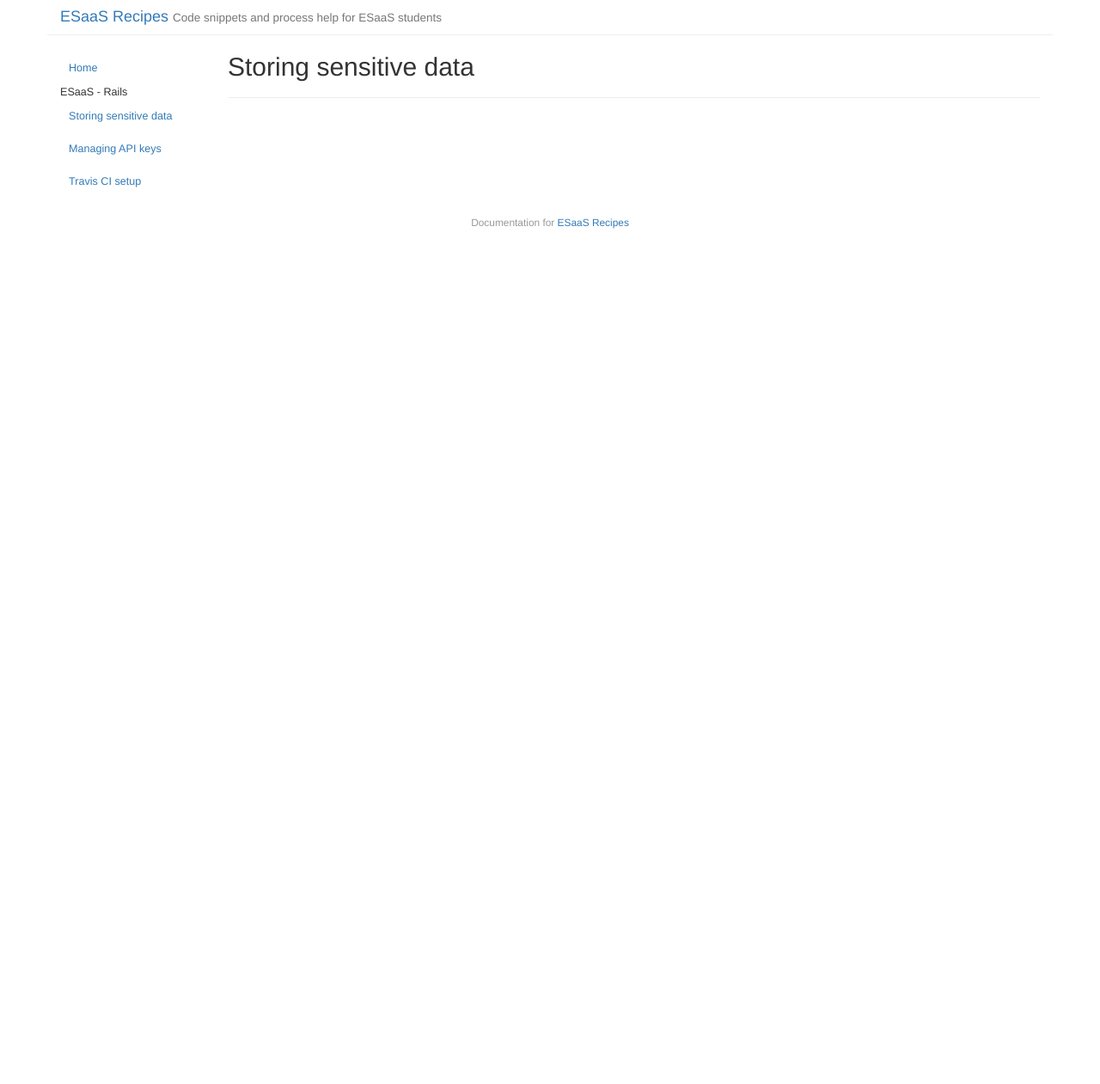
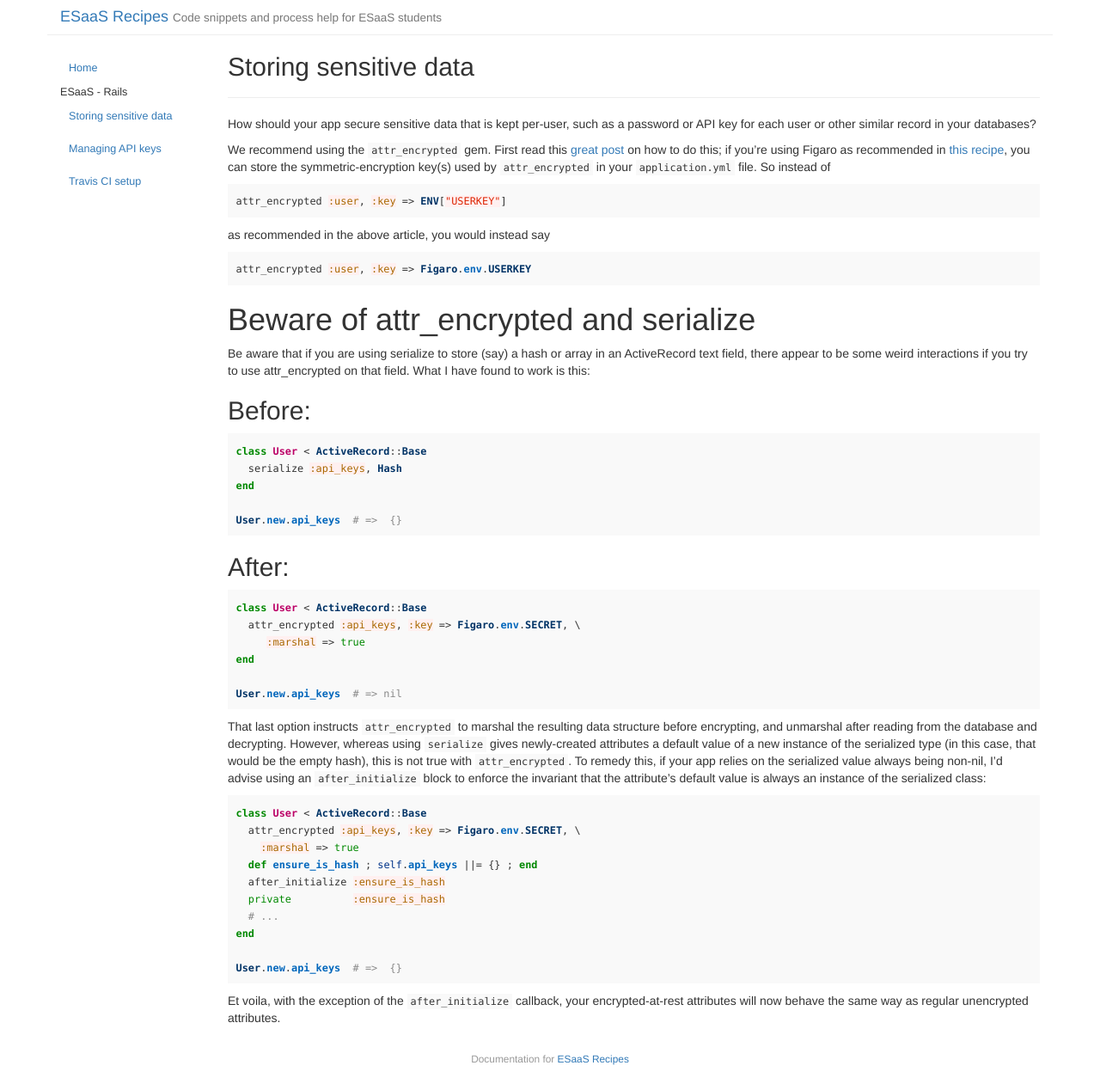
Before and after one commit to saasbook/courseware, a Jekyll site: the page built from _posts/2017-11-01-storing-sensitive-data.md, in a window 1280 px wide. Shown: the whole page at 86% size. Built offline with Jekyll 4.4.1, drawn with Linux system fonts in a browser that asks for light colours; before the commit the page ends 900 px from its top, so only the background shows below that.

Commit message:
added post on managing sensitive per-user data

````diff
--- a/_posts/2017-11-01-storing-sensitive-data.md
+++ b/_posts/2017-11-01-storing-sensitive-data.md
@@ -4,3 +4,82 @@ title: "Storing sensitive data"
 category: rails
 date: 2017-11-01 17:29:52
 ---
+
+How should your app secure sensitive  data that is kept per-user, such
+as a password or API key for each user or other similar record in your
+databases?
+
+We recommend using the `attr_encrypted` gem.
+First read this [great
+post](http://www.kendrickcoleman.com/index.php/Tech-Blog/encrypting-data-using-attr-encrypted-with-rails.html)
+on
+how to do this; if you're using Figaro as recommended in
+[this recipe]({{ site.baseurl }}{% post_url 2017-11-01-managing-api-keys %}),
+you can store the symmetric-encryption
+key(s) used by `attr_encrypted` in your `application.yml` file.
+So instead of
+
+```ruby
+attr_encrypted :user, :key => ENV["USERKEY"]
+```
+
+as recommended in the above article, you would instead say
+
+```ruby
+attr_encrypted :user, :key => Figaro.env.USERKEY
+```
+
+# Beware of attr_encrypted and serialize
+
+Be aware that if you are using serialize to store (say) a hash or array
+in an ActiveRecord text field, there appear to be some weird
+interactions if you try to use attr_encrypted on that field. What I have
+found to work is this:
+
+## Before:
+
+```ruby
+class User < ActiveRecord::Base
+  serialize :api_keys, Hash
+end
+
+User.new.api_keys  # =>  {}
+```
+
+## After:
+
+```ruby
+class User < ActiveRecord::Base
+  attr_encrypted :api_keys, :key => Figaro.env.SECRET, \
+     :marshal => true
+end
+
+User.new.api_keys  # => nil
+```
+
+That last option instructs `attr_encrypted` to marshal the resulting data
+structure before encrypting, and unmarshal after reading from the
+database and decrypting. However, whereas using `serialize` gives
+newly-created attributes a default value of a new instance of the
+serialized type (in this case, that would be the empty hash), this is
+not true with `attr_encrypted`. To remedy this, if your app relies on the
+serialized value always being non-nil, I'd advise using an
+`after_initialize` block to enforce the invariant that the attribute's
+default value is always an instance of the serialized class:
+
+```ruby
+class User < ActiveRecord::Base
+  attr_encrypted :api_keys, :key => Figaro.env.SECRET, \
+    :marshal => true
+  def ensure_is_hash ; self.api_keys ||= {} ; end
+  after_initialize :ensure_is_hash
+  private          :ensure_is_hash
+  # ...
+end
+
+User.new.api_keys  # =>  {}
+```
+
+Et voila, with the exception of the `after_initialize` callback, your
+encrypted-at-rest attributes will now behave the same way as regular
+unencrypted attributes.
````
